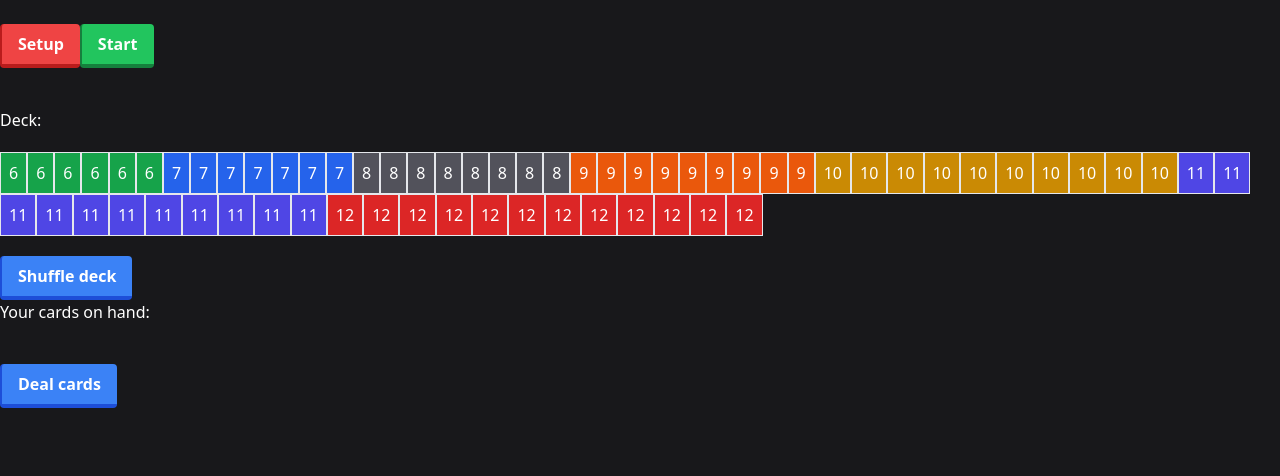
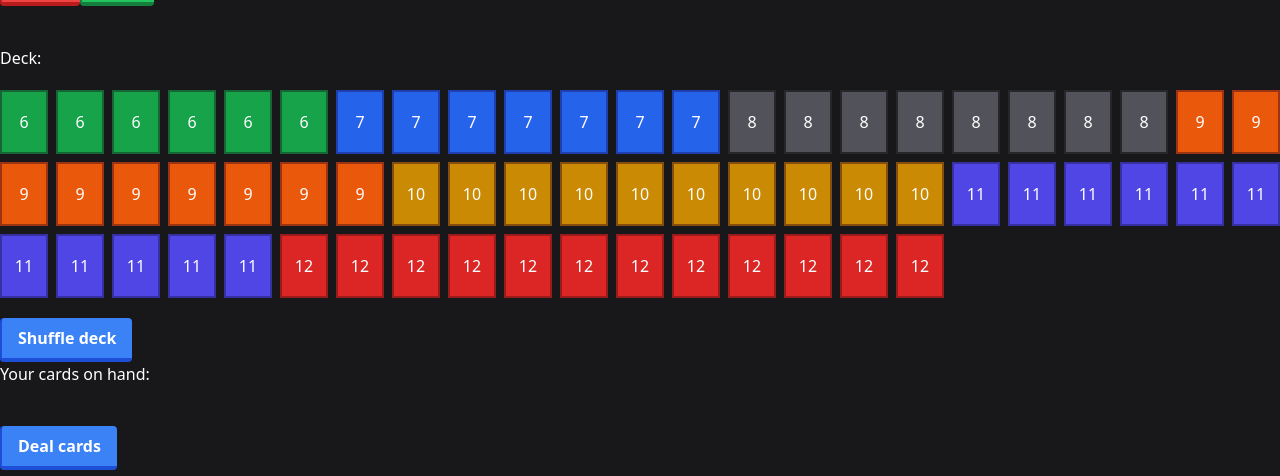
Before and after one commit to Brr1-99/duckcards, a Nuxt app: page /madness in a window 1280 px wide. Shown: the part 184-660 px from the top of the page. Built offline with nearby package versions, Linux system fonts and the light colour scheme.

Commit message:
Drag cards

```diff
--- /dev/null
+++ b/components/Card.vue
@@ -0,0 +1,43 @@
+<template>
+    <div :class="'border-2 w-12 h-16 ' + (card.hide && !onHand ? ' bg-zinc-900' : colorCard(card))">
+        <div class="h-full flex items-center justify-center">
+            {{ card.hide && !onHand ? 'x' : card.value }}
+        </div>
+    </div>
+</template>
+
+<script lang="ts">
+import { Card } from '~~/services/Deck'
+
+/**
+ * Card.vue
+ * @description Displays a styled button
+ * @param card - The card to be displayed
+ */
+export default {
+    name: 'Button1',
+    props: {
+        card: {
+            type: Object as import('vue').PropType<Card>,
+            required: true,
+        },
+        onHand: {
+            type: Boolean,
+            required: true,
+        },
+    },
+    data() {
+        return {
+            colorCard(card: Card): string {
+                if (card.value === 6) return 'bg-green-600 border-green-800'
+                if (card.value === 7) return 'bg-blue-600 border-blue-800'
+                if (card.value === 8) return 'bg-zinc-600 border-zinc-800'
+                if (card.value === 9) return 'bg-orange-600 border-orange-800'
+                if (card.value === 10) return 'bg-yellow-600 border-yellow-800'
+                if (card.value === 11) return 'bg-indigo-600 border-indigo-800'
+                if (card.value === 12) return 'bg-red-600 border-red-800'
+            },
+        }
+    },
+}
+</script>
--- /dev/null
+++ b/components/List.vue
@@ -0,0 +1,24 @@
+<template>
+    <section class="container flex flex-wrap py-5 gap-2">
+        <div v-for="(card, idx) in deck" :key="idx">
+            <Card :card="card" :on-hand="onHand" />
+        </div>
+    </section>
+</template>
+
+<script lang="ts">
+import { Card } from '~~/services/Deck'
+
+export default {
+    props: {
+        deck: {
+            type: Array as import('vue').PropType<Card[]>,
+            required: true,
+        },
+        onHand: {
+            type: Boolean,
+            default: false,
+        },
+    },
+}
+</script>
--- a/package.json
+++ b/package.json
@@ -19,5 +19,8 @@
     "nuxt": "3.0.0-rc.4",
     "prettier": "^2.7.1",
     "typescript": "^4.7.4"
+  },
+  "dependencies": {
+    "vue3-smooth-dnd": "^0.0.2"
   }
 }
--- a/pages/madness.vue
+++ b/pages/madness.vue
@@ -3,41 +3,18 @@
         <Button1 text="Setup" type="danger" @click="setup" />
         <Button1 text="Start" type="success" @click="start" />
         <p class="mt-10"></p>
+
         <h3>Deck:</h3>
-        <section class="container flex flex-wrap py-5">
-            <div v-for="(card, idx) in deck" :key="idx">
-                <div :class="'border p-2 ' + colorCard(card)">
-                    {{ card.hide ? 'x' : card.value }}
-                </div>
-            </div>
-        </section>
+        <List :deck="deck" />
         <Button1 text="Shuffle deck" @click="shuffle" />
 
         <h3>Your cards on hand:</h3>
-        <section class="container flex flex-wrap py-5">
-            <div v-for="(card, idx) in hand" :key="idx">
-                <div :class="'border p-2 ' + colorCard(card)">
-                    {{ card.hide ? 'x' : card.value }}
-                </div>
-            </div>
-        </section>
+        <List :deck="hand" :on-hand="true" />
         <Button1 text="Deal cards" type="info" @click="deal" />
     </div>
 </template>
 
 <script setup lang="ts">
 const { deck, hand, setup, start, shuffle, deal } = useMadness()
-
-function colorCard(card) {
-    if (card.hide) return 'bg-zinc-900'
-    if (card.value === 6) return 'bg-green-600'
-    if (card.value === 7) return 'bg-blue-600'
-    if (card.value === 8) return 'bg-zinc-600'
-    if (card.value === 9) return 'bg-orange-600'
-    if (card.value === 10) return 'bg-yellow-600'
-    if (card.value === 11) return 'bg-indigo-600'
-    if (card.value === 12) return 'bg-red-600'
-}
-
 setup()
 </script>
--- /dev/null
+++ b/pages/test.vue
@@ -0,0 +1,35 @@
+<template>
+    <div>
+        <div class="border w-96">
+            <Container orientation="vertical" @drop="onDrop">
+                <Draggable v-for="item in items" :key="item.id">
+                    <div class="border text-black p-4 my-2 bg-red-300 border-red-800">
+                        {{ item.data }}
+                    </div>
+                </Draggable>
+            </Container>
+        </div>
+    </div>
+</template>
+
+<script>
+import { Container, Draggable } from 'vue3-smooth-dnd'
+import { applyDrag, generateItems } from '~~/utils/helpers'
+
+export default {
+    components: { Container, Draggable },
+    data() {
+        return {
+            items: generateItems(50, i => ({ id: i, data: 'Draggable ' + i })),
+        }
+    },
+    methods: {
+        onDrop(dropResult) {
+            this.items = applyDrag(this.items, dropResult)
+        },
+    },
+    render() {
+        return h('div')
+    },
+}
+</script>
--- /dev/null
+++ b/utils/helpers.ts
@@ -0,0 +1,25 @@
+export const applyDrag = (arr: any, dragResult: { removedIndex: any; addedIndex: any; payload: any }) => {
+    const { removedIndex, addedIndex, payload } = dragResult
+    if (removedIndex === null && addedIndex === null) return arr
+
+    const result = [...arr]
+    let itemToAdd = payload
+
+    if (removedIndex !== null) {
+        itemToAdd = result.splice(removedIndex, 1)[0]
+    }
+
+    if (addedIndex !== null) {
+        result.splice(addedIndex, 0, itemToAdd)
+    }
+
+    return result
+}
+
+export const generateItems = (count: number, creator: (arg0: number) => any) => {
+    const result = []
+    for (let i = 0; i < count; i++) {
+        result.push(creator(i))
+    }
+    return result
+}
```
Also changed, not shown: 1 other file (tests, documents, lock files or other folders).
